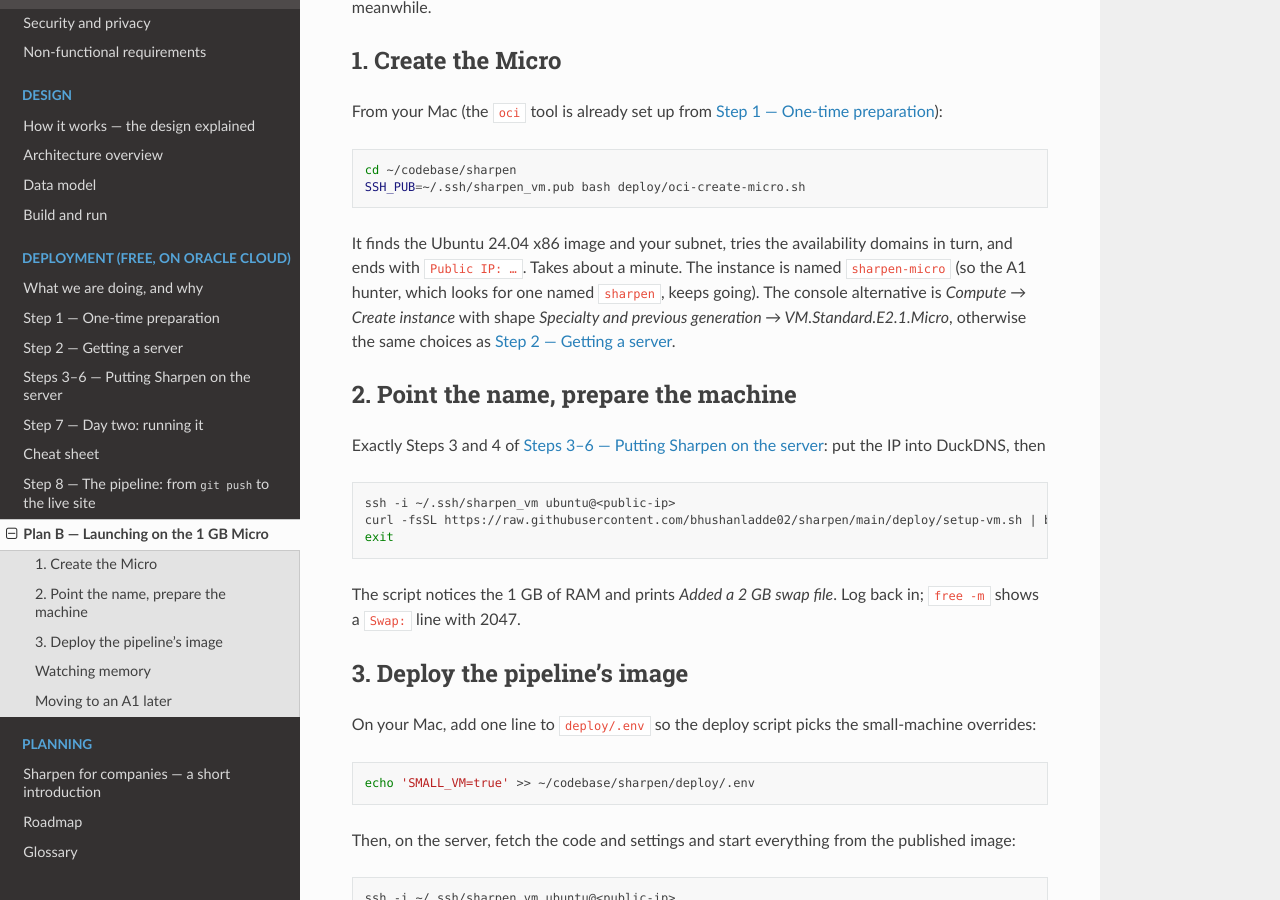
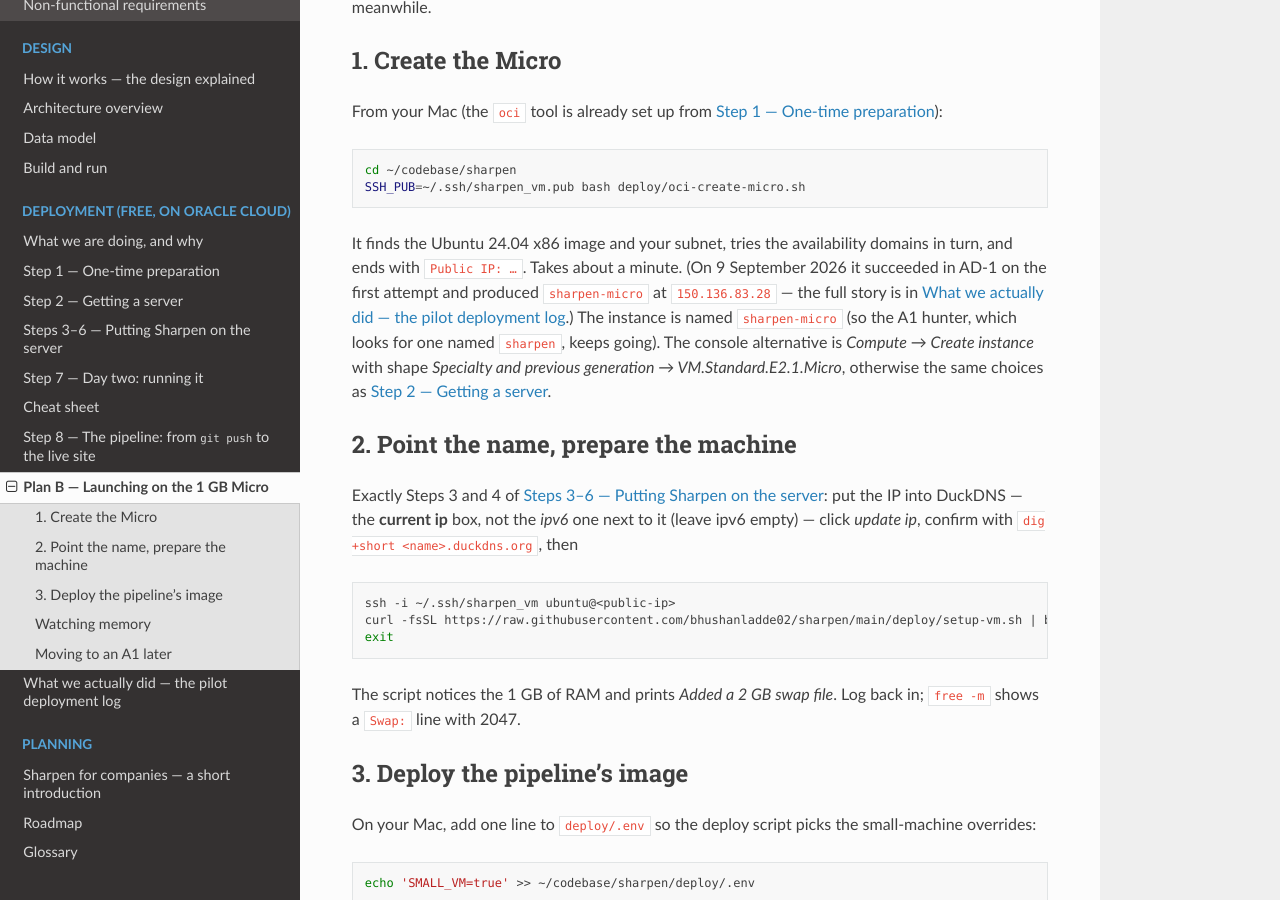
Before and after one commit to bhushanladde02/sharpen, a Sphinx documentation site: the page built from docs/deployment/08-small-vm.rst, in a window 1280 px wide and 900 px high, scrolled down 503 px. Built offline with Sphinx 7.4.7 and the Read the Docs theme 3.1.0, drawn with Linux system fonts in a browser that asks for light colours.

Commit message:
Pilot live on the Micro; setup-vm.sh no longer installs iptables-persistent

```diff
--- a/docs/deployment/01-what-we-are-doing.rst
+++ b/docs/deployment/01-what-we-are-doing.rst
@@ -89,7 +89,9 @@
 
 The following pages walk through each step. Step 2 is the only one that can take unpredictable time, because
 Oracle's free ARM servers are popular and often "out of capacity"; :doc:`03-getting-a-server` explains how a
-small script waits for one so you do not have to.
+small script waits for one so you do not have to, and :doc:`08-small-vm` is the fallback that launches today
+on the always-available 1 GB machine. :doc:`09-pilot-log` records how the real deployment went, mistakes
+included — read it alongside the steps.
 
 How to read the command blocks
 ------------------------------
--- a/docs/deployment/08-small-vm.rst
+++ b/docs/deployment/08-small-vm.rst
@@ -25,14 +25,17 @@
    SSH_PUB=~/.ssh/sharpen_vm.pub bash deploy/oci-create-micro.sh
 
 It finds the Ubuntu 24.04 x86 image and your subnet, tries the availability domains in turn, and ends with
-``Public IP: …``. Takes about a minute. The instance is named ``sharpen-micro`` (so the A1 hunter, which looks
+``Public IP: …``. Takes about a minute. (On 9 September 2026 it succeeded in AD-1 on the first attempt and
+produced ``sharpen-micro`` at ``150.136.83.28`` — the full story is in :doc:`09-pilot-log`.) The instance is named ``sharpen-micro`` (so the A1 hunter, which looks
 for one named ``sharpen``, keeps going). The console alternative is *Compute → Create instance* with shape
 *Specialty and previous generation → VM.Standard.E2.1.Micro*, otherwise the same choices as :doc:`03-getting-a-server`.
 
 2. Point the name, prepare the machine
 --------------------------------------
 
-Exactly Steps 3 and 4 of :doc:`04-deploying`: put the IP into DuckDNS, then
+Exactly Steps 3 and 4 of :doc:`04-deploying`: put the IP into DuckDNS — the **current ip** box, not the
+*ipv6* one next to it (leave ipv6 empty) — click *update ip*, confirm with ``dig +short <name>.duckdns.org``,
+then
 
 .. code-block:: bash
 
--- a/docs/index.rst
+++ b/docs/index.rst
@@ -44,6 +44,7 @@
    deployment/06-cheat-sheet
    deployment/07-ci-cd
    deployment/08-small-vm
+   deployment/09-pilot-log
 
 .. toctree::
    :maxdepth: 1
--- a/src/main/resources/application-postgres.yml
+++ b/src/main/resources/application-postgres.yml
@@ -19,4 +19,5 @@
 
 sharpen:
   demo-data: ${SHARPEN_DEMO_DATA:false}
+  site-host: ${SHARPEN_SITE_HOST:localhost:8080}
   admin-email: ${SHARPEN_ADMIN_EMAIL:}
--- a/src/main/resources/application.yml
+++ b/src/main/resources/application.yml
@@ -45,6 +45,8 @@
 
 sharpen:
   demo-data: true
+  # Host shown in profile links and the PDF footer; the web pages use the request's Host header instead.
+  site-host: ${SHARPEN_SITE_HOST:localhost:8080}
   # The account allowed to read /admin/feedback. Set SHARPEN_ADMIN_EMAIL in production.
   admin-email: ${SHARPEN_ADMIN_EMAIL:demo@sharpen.io}
 
--- a/src/main/resources/templates/layout.html
+++ b/src/main/resources/templates/layout.html
@@ -28,7 +28,7 @@
     <nav class="nav" th:replace="~{nav :: navlinks}"></nav>
     <div class="spacer"></div>
     <div class="nav" th:if="${me != null}">
-      <div class="who"><b th:text="${me.displayName}">Name</b><span th:text="${me.company} ? 'Company account' : ('sharpen.io/p/' + ${me.handle})">handle</span></div>
+      <div class="who"><b th:text="${me.displayName}">Name</b><span th:text="${me.company} ? 'Company account' : (${siteHost} + '/p/' + ${me.handle})">handle</span></div>
       <div class="who counter" style="border-top:0;padding-top:0">
         <b><span class="num" data-count="members" th:text="${#numbers.formatInteger(community.members, 1, 'COMMA')}">0</span> members</b>
         <span><span class="num" data-count="sessions" th:text="${#numbers.formatInteger(community.sessions, 1, 'COMMA')}">0</span> sessions logged</span>
--- a/src/main/resources/templates/report-pdf.html
+++ b/src/main/resources/templates/report-pdf.html
@@ -35,7 +35,7 @@
 <body th:with="m=${r.month}, s=${r.month.score}, d=${r.delta}, b=${r.brainActive}">
   <div class="eyebrow">Sharpen · Monthly AI report</div>
   <h1 th:text="${r.label}">August 2026</h1>
-  <p class="muted"><span th:text="${r.personName}">Name</span><span th:if="${r.headline != null}" th:text="' · ' + ${r.headline}"></span> · sharpen.io/p/<span th:text="${r.handle}">handle</span></p>
+  <p class="muted"><span th:text="${r.personName}">Name</span><span th:if="${r.headline != null}" th:text="' · ' + ${r.headline}"></span> · <span th:text="${siteHost}">host</span>/p/<span th:text="${r.handle}">handle</span></p>
 
   <table>
     <tr>
--- a/src/main/resources/templates/settings.html
+++ b/src/main/resources/templates/settings.html
@@ -11,7 +11,7 @@
       <div><label for="displayName">Name</label><input type="text" id="displayName" th:field="*{displayName}" required maxlength="120">
         <div class="error" th:if="${#fields.hasErrors('displayName')}" th:errors="*{displayName}"></div></div>
       <div th:unless="${me.company}"><label for="handle">Public URL handle</label><input type="text" id="handle" th:field="*{handle}" required maxlength="60" pattern="[a-z0-9-]+">
-        <div class="help" th:text="'sharpen.io/p/' + *{handle}">sharpen.io/p/handle</div>
+        <div class="help" th:text="${siteHost} + '/p/' + *{handle}">host/p/handle</div>
         <div class="error" th:if="${#fields.hasErrors('handle')}" th:errors="*{handle}"></div></div>
       <input type="hidden" th:if="${me.company}" th:field="*{handle}">
       <div><label for="headline">Headline</label><input type="text" id="headline" th:field="*{headline}" maxlength="160" placeholder="How you use AI, in one line">
```
Also changed, not shown: docs/deployment/09-pilot-log.rst (added, +146 -0 lines), 4 other files.
